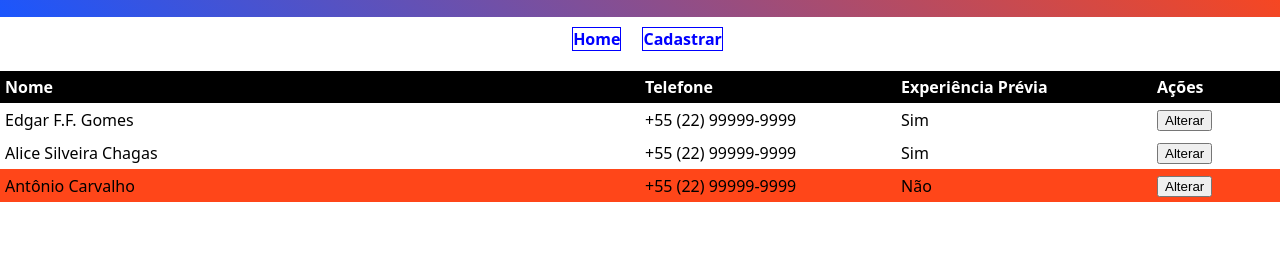
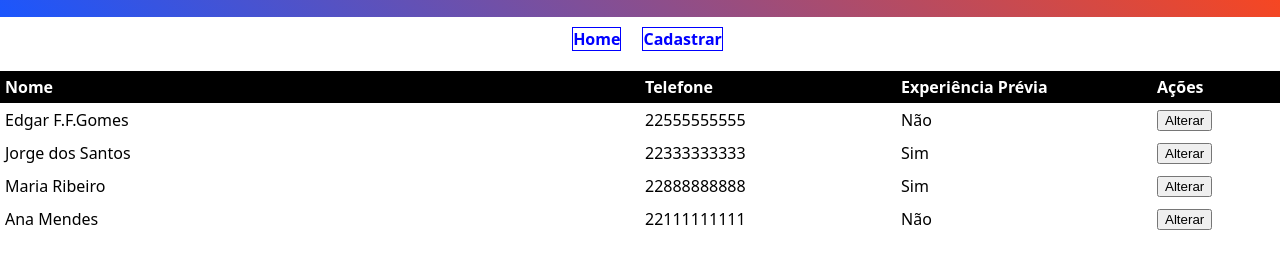
Before and after one commit to edgarffgomes/projetoForm, a plain HTML site: page src/index.html in a window 1280 px wide. Shown: the part 56-324 px from the top of the page. Drawn offline with Linux system fonts and the light colour scheme.

Commit message:
Adicionado código JavaScript que adiciona objetos pré-definidos à tabela.

```diff
--- /dev/null
+++ b/assets/js/script.js
@@ -0,0 +1,39 @@
+//Array de objeto com informações da tabela:
+let people = [{
+	name: `Edgar F.F.Gomes`,
+	telephone: `22555555555`,
+	xp: false,
+	},
+	{
+		name: `Jorge dos Santos`,
+		telephone: `22333333333`,
+		xp: true,
+	},
+		{
+		name: `Maria Ribeiro`,
+		telephone: `22888888888`,
+		xp: true,
+	},
+	{
+		name: `Ana Mendes`,
+		telephone: `22111111111`,
+		xp: false,
+	},
+]
+//função que preenche a tabela com a lista de objetos:
+for(person in people){
+	console.log(document.querySelector('table.lista tbody').innerHTML += `
+		<td>
+			${people[person].name}
+		</td>
+		<td>
+			${people[person].telephone}
+		</td>
+		<td>
+			${people[person].xp ? `Sim`:`Não`}
+		</td>
+		<td>
+			<button> Alterar </button>
+		</td>
+		`)
+}
--- a/src/index.html
+++ b/src/index.html
@@ -32,53 +32,9 @@
 				</td>
 
 			</tr>
-			<tr>
-				<td>
-					Edgar F.F. Gomes
-				</td>
-				<td>
-					+55 (22) 99999-9999
-				</td>
-				<td>
-					Sim
-				</td>
-				<td>
-					<button>Alterar</button>
-				</td>
-
-			</tr>
-			<tr>
-				<td>
-					Alice Silveira Chagas
-				</td>
-				<td>
-					+55 (22) 99999-9999
-				</td>
-				<td>
-					Sim
-				</td>
-				<td>
-					<button>Alterar</button>
-				</td>
-
-				<tr style="background: #ff4619;">
-				<td>
-					Antônio Carvalho
-				</td>
-				<td>
-					+55 (22) 99999-9999
-				</td>
-				<td>
-					Não
-				</td>
-				<td>
-					<button>Alterar</button>
-				</td>
-
-			</tr>
 
 			</tr>
 		</table>
-
+		<script type="text/javascript" src="../assets/js/script.js"></script>
 	</body>
 </html>
```
